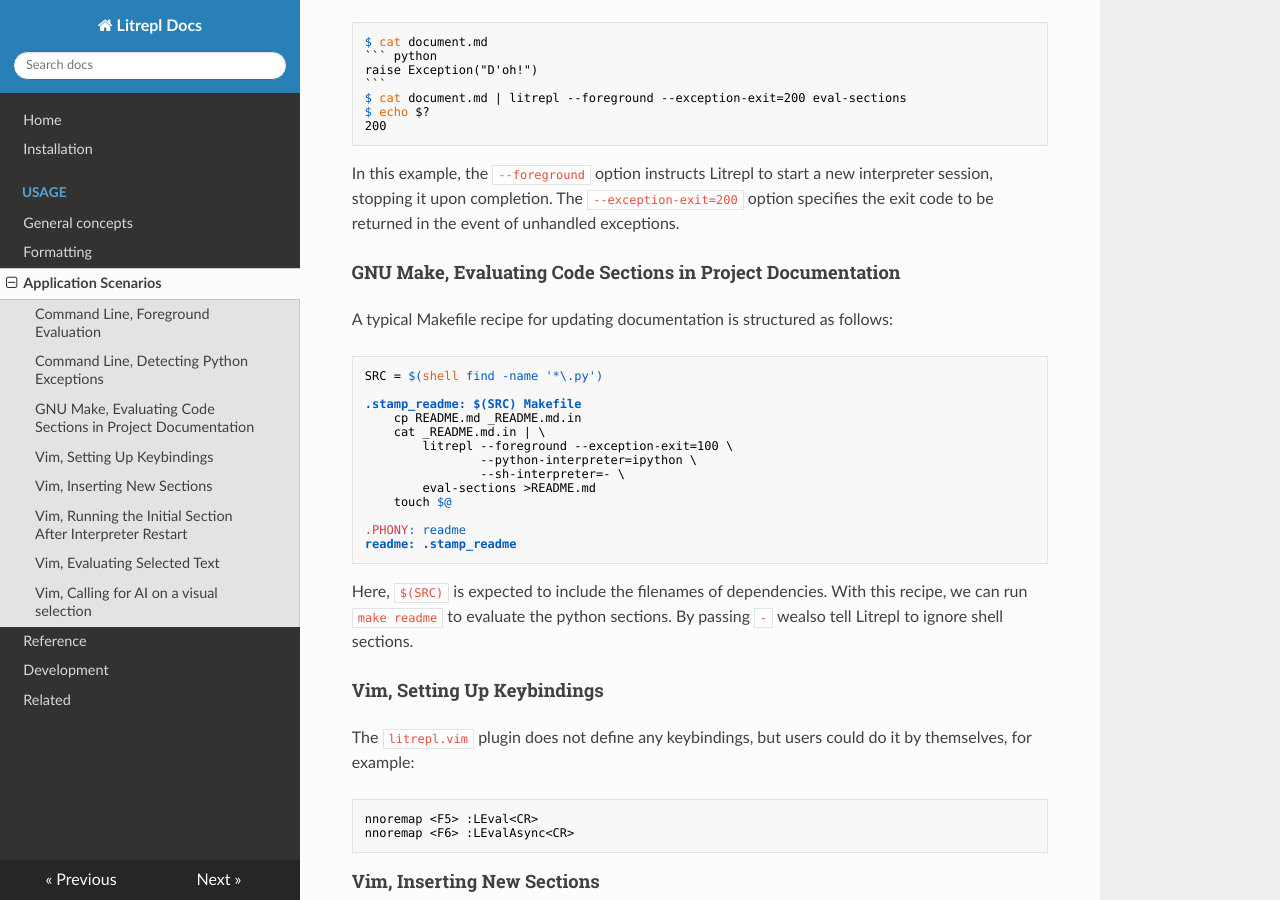
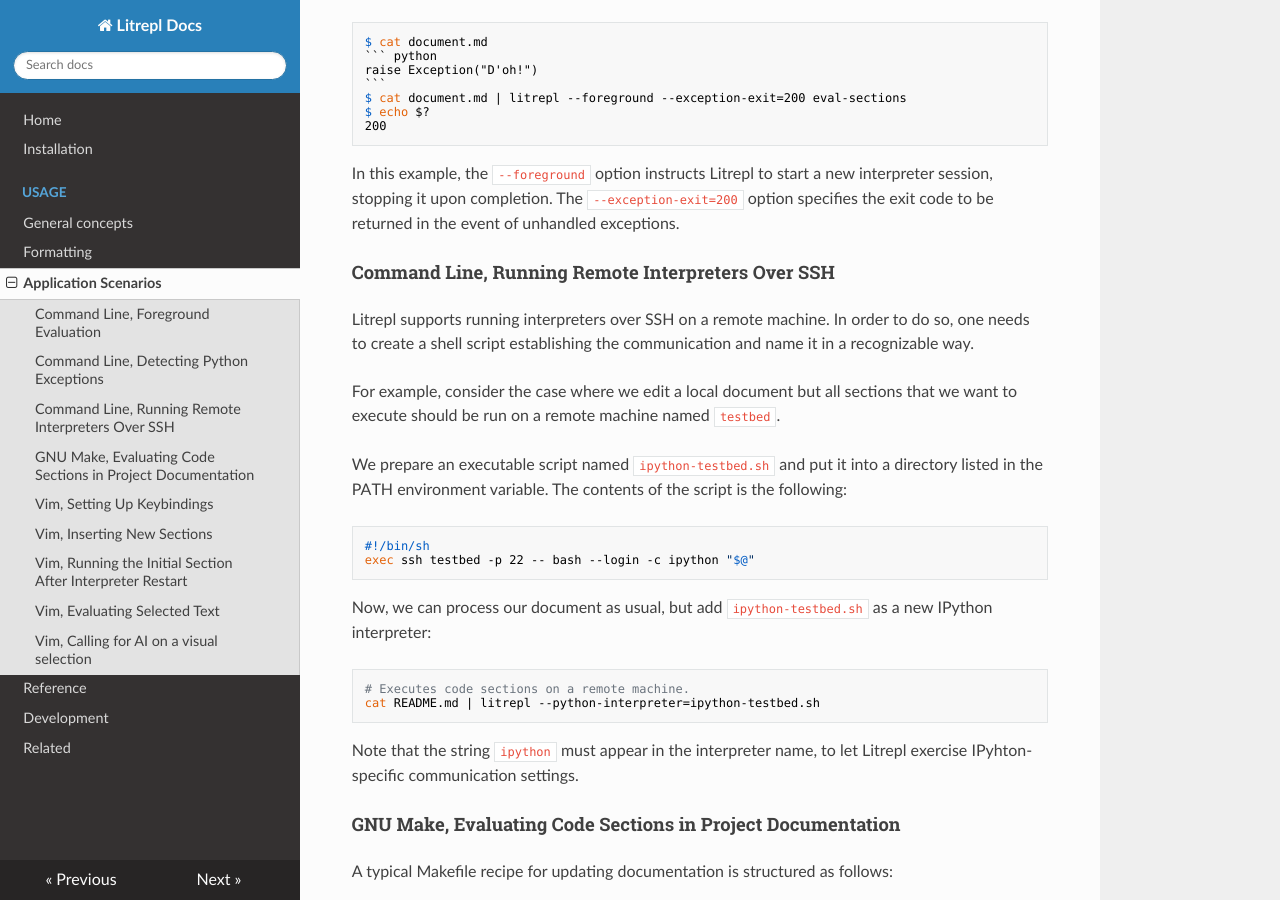
Before and after one commit to sergei-mironov/litrepl, an MkDocs documentation site: the page built from docs/usage/application-scenarios.md, in a window 1280 px wide and 900 px high, scrolled down 448 px. Built offline with MkDocs 1.6.1, drawn with Linux system fonts in a browser that asks for light colours; nearby versions of some CDN libraries.

Commit message:
Update docs, describe remote SSH use-case

````diff
--- a/docs/usage/application-scenarios.md
+++ b/docs/usage/application-scenarios.md
@@ -35,6 +35,36 @@
 interpreter session, stopping it upon completion. The `--exception-exit=200`
 option specifies the exit code to be returned in the event of unhandled
 exceptions.
+
+
+#### Command Line, Running Remote Interpreters Over SSH
+
+Litrepl supports running interpreters over SSH on a remote machine. In order to
+do so, one needs to create a shell script establishing the communication and
+name it in a recognizable way.
+
+For example, consider the case where we edit a local document but all sections
+that we want to execute should be run on a remote machine named `testbed`.
+
+We prepare an executable script named `ipython-testbed.sh` and put it into a
+directory listed in the PATH environment variable. The contents of the script is
+the following:
+
+```sh
+#!/bin/sh
+exec ssh testbed -p 22 -- bash --login -c ipython "$@"
+```
+
+Now, we can process our document as usual, but add `ipython-testbed.sh` as a new
+IPython interpreter:
+
+```sh
+# Executes code sections on a remote machine.
+cat README.md | litrepl --python-interpreter=ipython-testbed.sh
+```
+
+Note that the string `ipython` must appear in the interpreter name, to let
+Litrepl exercise IPyhton-specific communication settings.
 
 
 #### GNU Make, Evaluating Code Sections in Project Documentation
````
